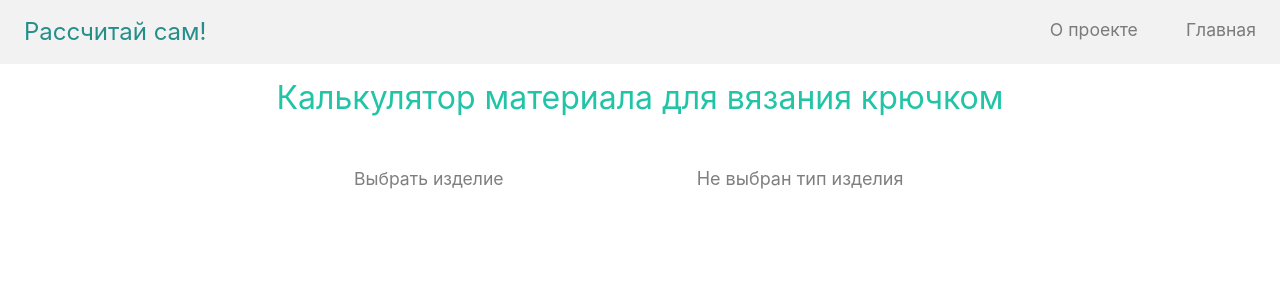
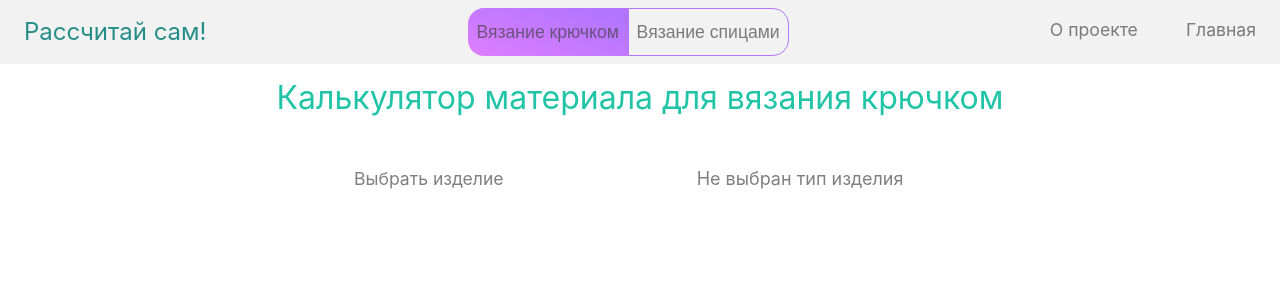
Before and after one commit to scobca/string_calc, a Vue app: page /#/ in a window 1280 px wide. Shown: the top 300 px of the page. Built offline with nearby package versions, Linux system fonts and the light colour scheme.

Commit message:
add button selector to header (pre-realize possibility of choose method of handmade), try to create emits (in develop now), set minimal value in v-data-settings (pre-realize of eRRRors if value < 0), drop unnecessary data from app and more-more-more same changes

```diff
--- a/src/App.vue
+++ b/src/App.vue
@@ -13,61 +13,7 @@ export default {
       VHeader
   },
     data () {
-        return {
-            selectedProduct: 0,
-            product: [
-                {
-                    type: 0,
-                    name: 'Выбрать изделие',
-                    active: true
-                },
-                {
-                    type: 1,
-                    name: 'Свитер',
-                    active: false
-                },
-                {
-                    type: 2,
-                    name: 'Жакет',
-                    active: false
-                },
-                {
-                    type: 3,
-                    name: 'Пуловер',
-                    active: false
-                },
-                {
-                    type: 4,
-                    name: 'Жилет',
-                    active: false
-                },
-                {
-                    type: 5,
-                    name: 'Кардиган',
-                    active: false
-                },
-                {
-                    type: 6,
-                    name: 'Шапка',
-                    active: false
-                },
-                {
-                    type: 7,
-                    name: 'Шарф',
-                    active: false
-                },
-                {
-                    type: 8,
-                    name: 'Топ',
-                    active: false
-                },
-                {
-                    type: 9,
-                    name: 'Плед',
-                    active: false
-                }
-            ]
-        }
+        return {}
     }
 }
 </script>
--- a/src/components/UI/VModel.vue
+++ b/src/components/UI/VModel.vue
@@ -86,6 +86,7 @@ import VDataSettings from "@/components/UI/vDataSettings.vue";
 export default {
     name: "HookMethodView",
     components: {VDataSettings, VSelect, VModelList},
+    emits: ('select'),
     props: {
         selects: {
             type: Array,
--- /dev/null
+++ b/src/components/UI/vButton.vue
@@ -0,0 +1,82 @@
+<template>
+    <div class="button">
+        <button :class="hookClass" @click="updateActive" @select="$emit('select', this.activeHook)">
+            Вязание крючком
+        </button>
+        <button :class="needleClass" @click="updateActive">
+            Вязание спицами
+        </button>
+    </div>
+</template>
+
+<script>
+export default {
+    name: "vButton",
+    data() {
+        return {
+            activeHook: {
+                type: Boolean,
+                default: true
+            },
+            activeNeedle: {
+                type: Boolean,
+                default: false
+            },
+            hookClass: 'hook_active',
+            needleClass: 'needle'
+        }
+    },
+    methods: {
+        updateActive() {
+            this.activeHook = !this.activeHook;
+            this.activeNeedle = !this.activeNeedle;
+
+            if (this.activeHook === true) {
+                this.hookClass = 'hook_active';
+                this.needleClass = 'needle'
+            }
+            else {
+                this.hookClass = 'hook';
+                this.needleClass = 'needle_active'
+            }
+        }
+    }
+}
+</script>
+
+<style scoped>
+.button {
+    display: flex;
+    flex-direction: row;
+    justify-content: center;
+    align-items: center;
+}
+
+.hook, .hook_active {
+    border-bottom-left-radius: 1rem;
+    border-top-left-radius: 1rem;
+}
+
+.needle, .needle_active {
+    border-bottom-right-radius: 1rem;
+    border-top-right-radius: 1rem;
+}
+
+.hook, .needle, .hook_active, .needle_active {
+    padding: 0 .5rem 0 .5rem;
+    min-height: 3rem;
+    min-width: 10rem;
+    border: none;
+    font-size: 1.1rem;
+    color: var(--text-color);
+}
+
+.hook_active, .needle_active {
+    background: linear-gradient(200.42deg, #B275FF 13.57%, #DD7EFF 98.35%);
+}
+
+.hook, .needle {
+    background-color: transparent;
+    border: .05rem solid #B275FF ;
+}
+</style>
--- a/src/components/UI/vDataSettings.vue
+++ b/src/components/UI/vDataSettings.vue
@@ -7,6 +7,7 @@
             :placeholder="placeholder"
             :value="modelValue"
             :disabled="disabled"
+            min="0"
     >
     <input
             v-else
--- a/src/components/UI/vHeader.vue
+++ b/src/components/UI/vHeader.vue
@@ -1,6 +1,9 @@
 <template>
     <header class="header_container container">
             <div class="logo"> Рассчитай сам! </div>
+            <div class="button">
+                <v-button/>
+            </div>
             <div class="list">
                 <ul class="buttons">
                     <li class="header_button">
@@ -29,9 +32,11 @@
 
 // import VSelect from "@/components/UI/vSelect.vue";
 
+import VButton from "@/components/UI/vButton.vue";
+
 export default {
     name: "vHeader",
-    components: {},
+    components: {VButton},
     data() {
         return {
             categories: [
```
